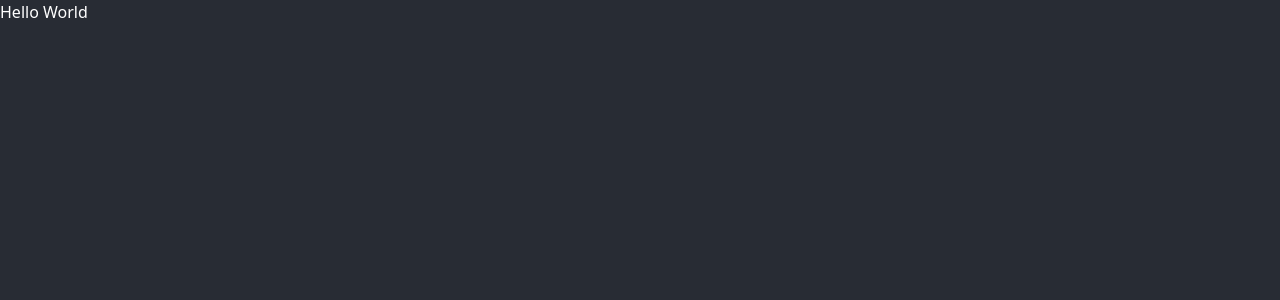
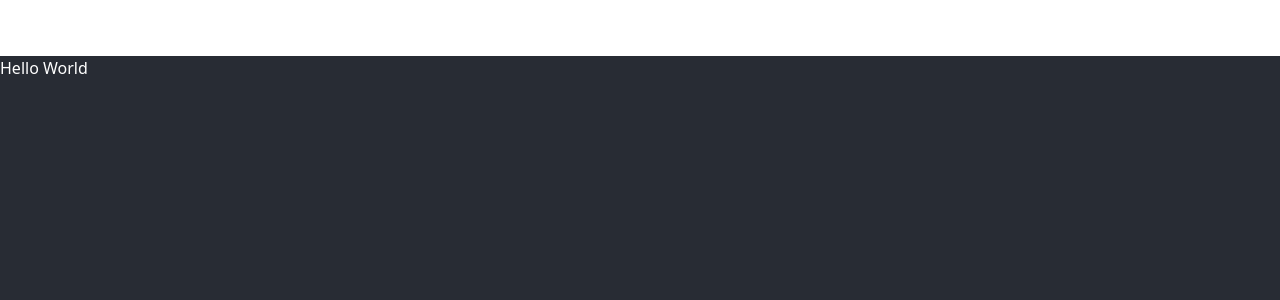
Before and after one commit to kimfom01/FakePeople, a React (Create React App) app in the folder front/: page /details in a window 1280 px wide. Shown: the top 300 px of the page. Built offline with nearby package versions, Linux system fonts and the light colour scheme.

Commit message:
Calculate height after nav

```diff
--- a/front/src/components/NotFound.css
+++ b/front/src/components/NotFound.css
@@ -1,5 +1,5 @@
 .n-f-style {
-  min-height: 100vh;
+  min-height: calc(100vh - 56px);
   display: flex;
   flex-direction: column;
   align-items: center;
--- a/front/src/index.css
+++ b/front/src/index.css
@@ -14,6 +14,11 @@ code {
 
 main {
   background-color: #282c34;
-  min-height: 100vh;
+  min-height: calc(100vh - 56px);
+  margin-top: 56px;
   color: white;
 }
+
+nav {
+  height: 56px;
+}
```
